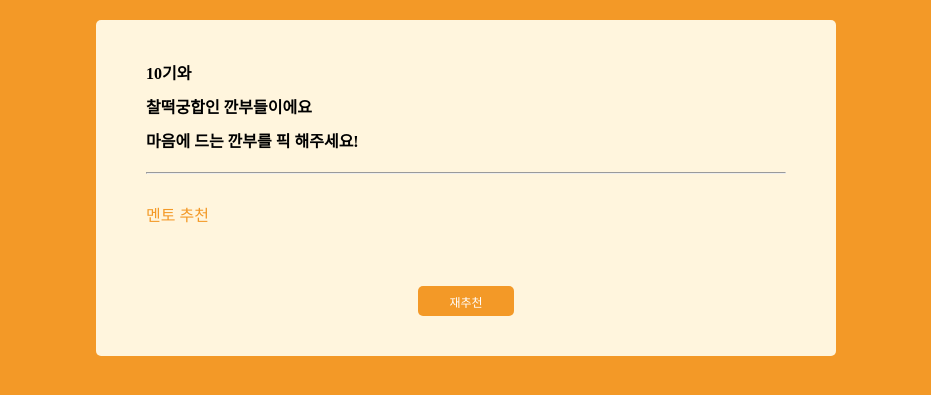
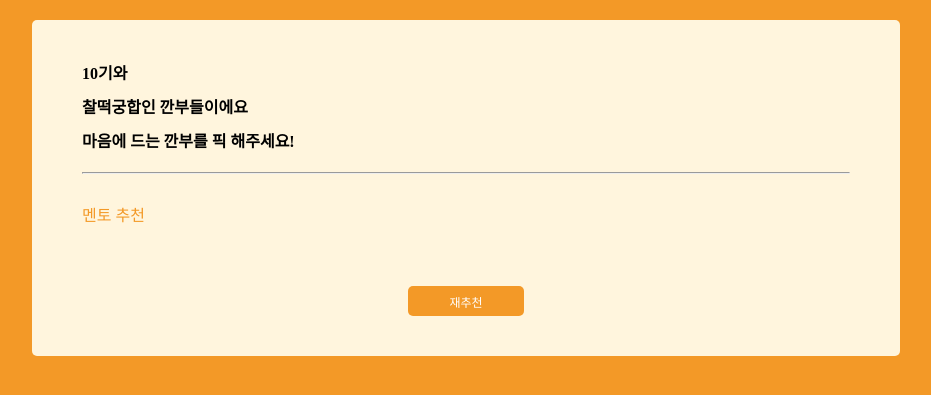
Before and after one commit to myeongjunkim/Pretty-Lion, a Django app: template PrettyLion/playground/templates/playground/mentorroom_match.html in a window 1280 px wide. Shown: the part 80-475 px from the top of the page, without its empty margins (174-1105 px from the left). Run offline with Django 4.2, Linux system fonts and the light colour scheme; the template is opened without the code that fills it, so the values that code supplies are empty; some libraries are stand-ins or nearby versions.

Commit message:
fix: mentor-room cards layout

```diff
--- a/PrettyLion/playground/static/css/playground.css
+++ b/PrettyLion/playground/static/css/playground.css
@@ -216,7 +216,7 @@ section{
 
   /* plg-choice */
 .choice-wrap{
-    width:50%;
+    width:60%;
 }
 
 .survey-wrap__choiceIntro{
@@ -271,7 +271,7 @@ section{
     /* height:280px; */
     box-shadow: 0 1px 20px 0 rgba(0,0,0,0.1);
     border-radius: 10px;
-    margin:20px;
+    margin:5px;
     padding:10px;
     font-size: 14px;
     display:flex;
--- a/PrettyLion/playground/templates/playground/mentorroom_match.html
+++ b/PrettyLion/playground/templates/playground/mentorroom_match.html
@@ -54,10 +54,8 @@
             {% if messages %}
             {% for message in messages  %}
                 <div class="message-alram">{{message}}</div>
-                <!-- 방금 클릭한 멘토는 정원이 꽉 찼어요ㅜㅜ 다른 멘토와 깐부를 맺어주세요!  -->
             {% endfor %}
             {% endif %}
-            <!-- <div class="message-alram">방금 클릭한 멘토는 정원이 꽉 찼어요ㅜㅜ 다른 멘토와 깐부를 맺어주세요! </div> -->
 
 
             <div class="choiceMain-cards">
```
